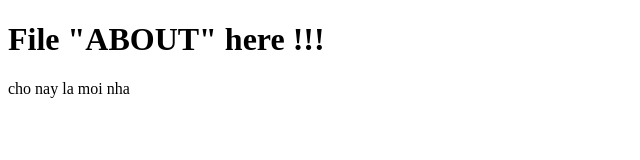
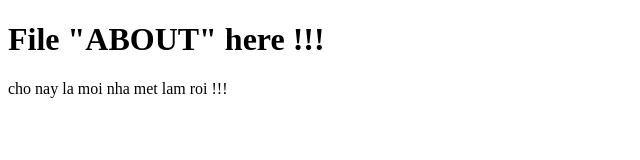
Before and after one commit to NguyenToan123222/main-begin, a plain HTML site: page about.html in a window 1280 px wide. Shown: the whole page, without its empty margins (0-640 px from the left). Drawn offline with Linux system fonts and the light colour scheme.

Commit message:
Update about.html

```diff
--- a/about.html
+++ b/about.html
@@ -7,6 +7,6 @@
 </head>
 <body>
     <h1>File "ABOUT" here !!!</h1>
-    cho nay la moi nha
+    cho nay la moi nha met lam roi !!!
 </body>
 </html>
```
